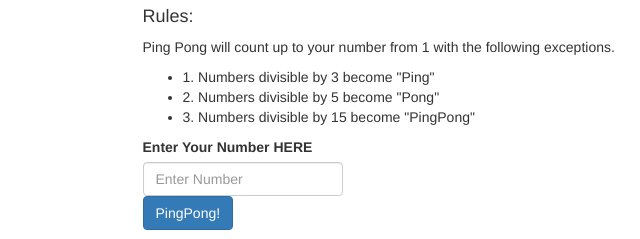
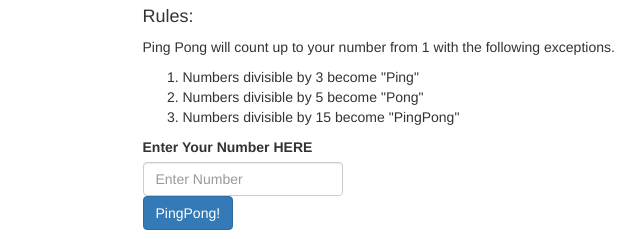
Before and after one commit to kedikebba/PingPong, a plain HTML site: page index.html in a window 1280 px wide. Shown: the part 151-390 px from the top of the page, 327-967 px from the left. Drawn offline with nearby package versions, Linux system fonts and the light colour scheme.

```diff
--- a/index.html
+++ b/index.html
@@ -45,11 +45,11 @@
         <h3>Let's Play</h3>
         <h4> Rules:</h4>
         <p> Ping Pong will count up to your number from 1 with the following exceptions.
-          <ul>
-            <li>1. Numbers divisible by 3 become "Ping" </li>
-            <li>2. Numbers divisible by 5 become "Pong"</li>
-            <li>3. Numbers divisible by 15 become "PingPong"</li>
-          </ul>
+          <ol>
+            <li> Numbers divisible by 3 become "Ping" </li>
+            <li> Numbers divisible by 5 become "Pong"</li>
+            <li> Numbers divisible by 15 become "PingPong"</li>
+          </ol>
 
           <form id="pingPong-form">
             <div class="form-group">
--- a/js/scripts.js
+++ b/js/scripts.js
@@ -6,10 +6,10 @@ $(document).ready(function() {
   $("#pingPong-form").submit(function(event) {
     event.preventDefault();
     var userInput = parseInt($("#number-input").val());
+    $("#generatedNumbers").empty();
     for (var generatedNumbers = 1; generatedNumbers <= userInput; generatedNumbers++) {
       if (generatedNumbers % 3 === 0) {
         $("#generatedNumbers").append("<li>Ping</li>")
-        $(#generatedNumbers).empty();
       } else if (generatedNumbers % 5 === 0) {
         $("#generatedNumbers").append("<li>Pong</li>")
       } else if (generatedNumbers % 15 === 0) {
```
Also changed, not shown: img/background.png (added).
